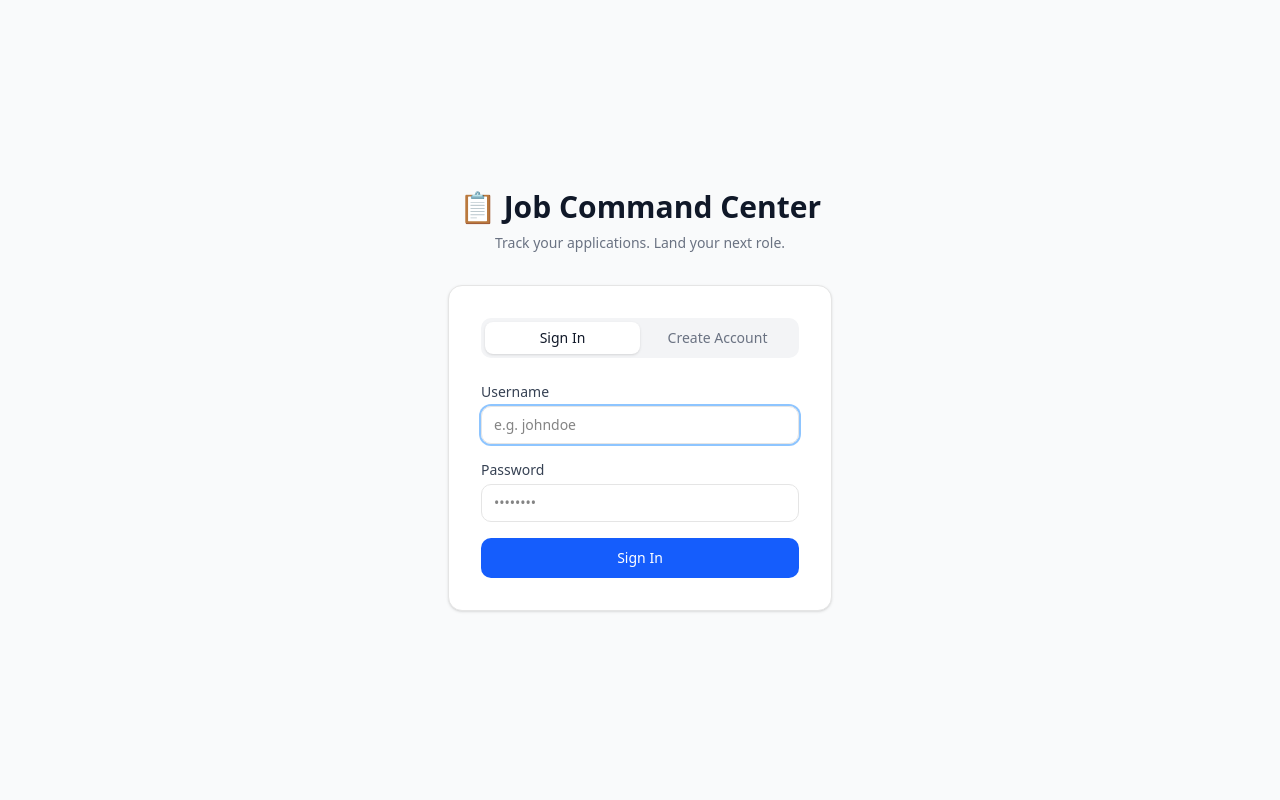
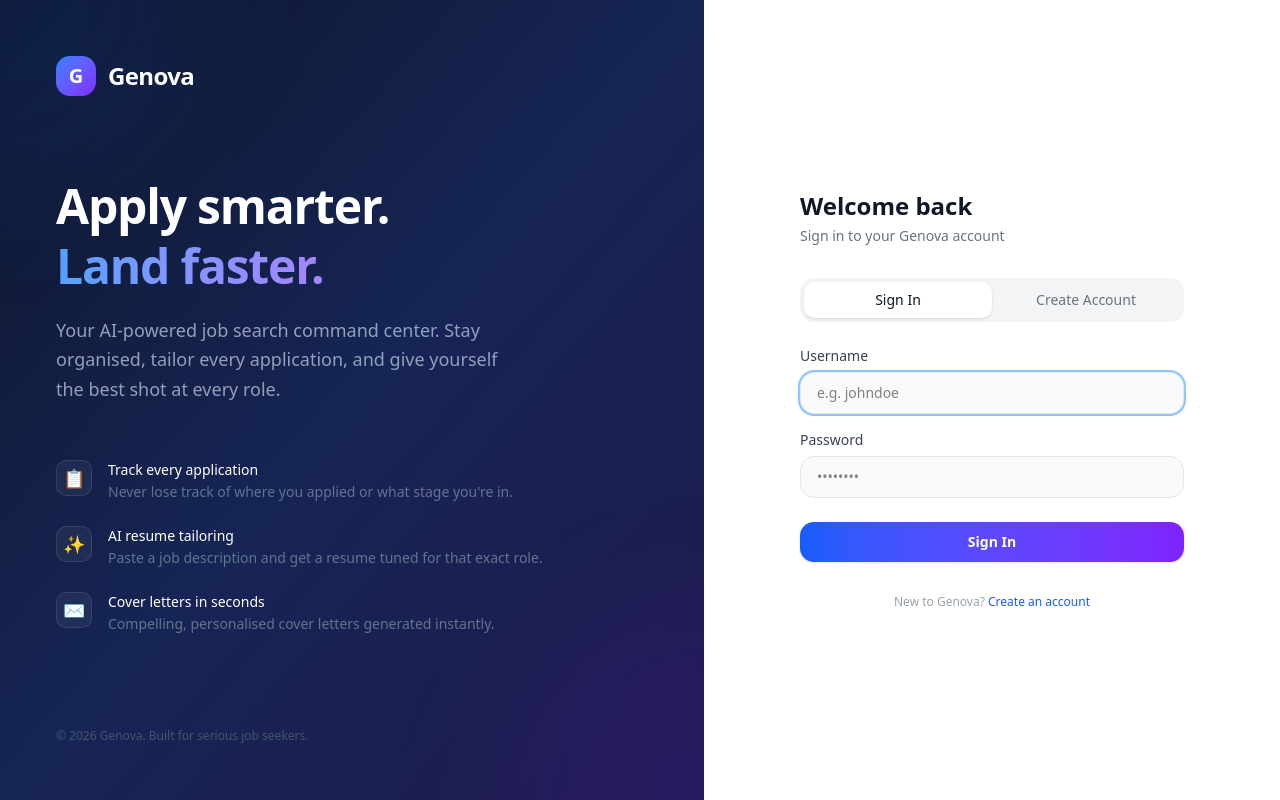
Before and after one commit to MorsH14/apply-ai, a Next.js app: page /login in a window 1280 px wide. Built offline with nearby package versions, Linux system fonts and the light colour scheme.

Commit message:
app name update

```diff
--- a/app/layout.tsx
+++ b/app/layout.tsx
@@ -14,8 +14,8 @@ const geistMono = Geist_Mono({
 });
 
 export const metadata: Metadata = {
-  title: "Job Command Center",
-  description: "Track your job applications and tailor your resume with AI",
+  title: "Genova — Apply smarter. Land faster.",
+  description: "Your AI-powered job search command center. Track applications, tailor your resume, and generate cover letters instantly.",
 };
 
 export default function RootLayout({
--- a/app/login/page.tsx
+++ b/app/login/page.tsx
@@ -3,6 +3,25 @@
 import { useState } from "react";
 import { signIn } from "next-auth/react";
 import { useRouter } from "next/navigation";
+
+const FEATURES = [
+  { icon: "📋", title: "Track every application", desc: "Never lose track of where you applied or what stage you're in." },
+  { icon: "✨", title: "AI resume tailoring", desc: "Paste a job description and get a resume tuned for that exact role." },
+  { icon: "✉️", title: "Cover letters in seconds", desc: "Compelling, personalised cover letters generated instantly." },
+];
+
+function GenovaLogo({ size = "md" }: { size?: "sm" | "md" | "lg" }) {
+  const box = size === "lg" ? "w-12 h-12 text-2xl rounded-2xl" : size === "sm" ? "w-8 h-8 text-base rounded-xl" : "w-10 h-10 text-xl rounded-xl";
+  const text = size === "lg" ? "text-3xl" : size === "sm" ? "text-lg" : "text-2xl";
+  return (
+    <div className="flex items-center gap-3">
+      <div className={`${box} bg-gradient-to-br from-blue-500 to-violet-600 flex items-center justify-center text-white font-bold shrink-0`}>
+        G
+      </div>
+      <span className={`${text} font-bold tracking-tight`}>Genova</span>
+    </div>
+  );
+}
 
 export default function LoginPage() {
   const router = useRouter();
@@ -31,12 +50,7 @@ export default function LoginPage() {
       }
     }
 
-    const result = await signIn("credentials", {
-      username,
-      password,
-      redirect: false,
-    });
-
+    const result = await signIn("credentials", { username, password, redirect: false });
     if (result?.error) {
       setError("Invalid username or password");
       setLoading(false);
@@ -46,39 +60,97 @@ export default function LoginPage() {
   };
 
   return (
-    <div className="min-h-screen bg-gray-50 flex items-center justify-center px-4">
-      <div className="w-full max-w-sm">
+    <div className="min-h-screen flex">
+
+      {/* ── Left: Brand panel (desktop only) ── */}
+      <div className="hidden lg:flex lg:w-[55%] bg-gradient-to-br from-slate-900 via-blue-950 to-indigo-950 flex-col justify-between p-14 relative overflow-hidden">
+
+        {/* Background glow */}
+        <div className="absolute top-0 left-0 w-96 h-96 bg-blue-600/10 rounded-full blur-3xl -translate-x-1/2 -translate-y-1/2 pointer-events-none" />
+        <div className="absolute bottom-0 right-0 w-96 h-96 bg-violet-600/10 rounded-full blur-3xl translate-x-1/2 translate-y-1/2 pointer-events-none" />
+
+        <div className="relative z-10">
           {/* Logo */}
-        <div className="text-center mb-8">
-          <h1 className="text-3xl font-bold text-gray-900">📋 Job Command Center</h1>
-          <p className="text-gray-500 mt-2 text-sm">Track your applications. Land your next role.</p>
+          <div className="text-white">
+            <GenovaLogo size="md" />
           </div>
 
-        {/* Card */}
-        <div className="bg-white rounded-xl border shadow-sm p-8">
+          {/* Hero text */}
+          <div className="mt-20">
+            <h1 className="text-5xl font-bold text-white leading-tight tracking-tight">
+              Apply smarter.<br />
+              <span className="bg-gradient-to-r from-blue-400 to-violet-400 bg-clip-text text-transparent">
+                Land faster.
+              </span>
+            </h1>
+            <p className="text-slate-400 mt-5 text-lg leading-relaxed max-w-md">
+              Your AI-powered job search command center. Stay organised, tailor every application, and give yourself the best shot at every role.
+            </p>
+          </div>
+
+          {/* Features */}
+          <div className="mt-14 space-y-6">
+            {FEATURES.map(f => (
+              <div key={f.title} className="flex items-start gap-4">
+                <div className="w-9 h-9 rounded-lg bg-white/5 border border-white/10 flex items-center justify-center text-lg shrink-0">
+                  {f.icon}
+                </div>
+                <div>
+                  <p className="text-white font-medium text-sm">{f.title}</p>
+                  <p className="text-slate-500 text-sm mt-0.5">{f.desc}</p>
+                </div>
+              </div>
+            ))}
+          </div>
+        </div>
+
+        {/* Bottom */}
+        <p className="relative z-10 text-slate-600 text-xs">
+          © {new Date().getFullYear()} Genova. Built for serious job seekers.
+        </p>
+      </div>
+
+      {/* ── Right: Form panel ── */}
+      <div className="w-full lg:w-[45%] flex items-center justify-center bg-white px-6 py-12">
+        <div className="w-full max-w-sm">
+
+          {/* Mobile logo */}
+          <div className="lg:hidden mb-10 text-gray-900">
+            <GenovaLogo size="md" />
+            <p className="text-gray-500 text-sm mt-3">Apply smarter. Land faster.</p>
+          </div>
+
+          {/* Heading */}
+          <h2 className="text-2xl font-bold text-gray-900">
+            {mode === "login" ? "Welcome back" : "Create your account"}
+          </h2>
+          <p className="text-gray-500 text-sm mt-1 mb-8">
+            {mode === "login"
+              ? "Sign in to your Genova account"
+              : "Join Genova and take control of your job search"}
+          </p>
+
           {/* Tabs */}
-          <div className="flex rounded-lg bg-gray-100 p-1 mb-6">
+          <div className="flex rounded-xl bg-gray-100 p-1 mb-6">
+            {(["login", "register"] as const).map(m => (
               <button
-              onClick={() => { setMode("login"); setError(""); }}
-              className={`flex-1 py-1.5 text-sm font-medium rounded-md transition-all ${
-                mode === "login" ? "bg-white shadow text-gray-900" : "text-gray-500 hover:text-gray-700"
+                key={m}
+                onClick={() => { setMode(m); setError(""); }}
+                className={`flex-1 py-2 text-sm font-medium rounded-lg transition-all ${
+                  mode === m
+                    ? "bg-white shadow-sm text-gray-900"
+                    : "text-gray-500 hover:text-gray-700"
                 }`}
               >
-              Sign In
+                {m === "login" ? "Sign In" : "Create Account"}
               </button>
-            <button
-              onClick={() => { setMode("register"); setError(""); }}
-              className={`flex-1 py-1.5 text-sm font-medium rounded-md transition-all ${
-                mode === "register" ? "bg-white shadow text-gray-900" : "text-gray-500 hover:text-gray-700"
-              }`}
-            >
-              Create Account
-            </button>
+            ))}
           </div>
 
+          {/* Form */}
           <form onSubmit={handleSubmit} className="space-y-4">
             <div>
-              <label className="block text-sm font-medium text-gray-700 mb-1">Username</label>
+              <label className="block text-sm font-medium text-gray-700 mb-1.5">Username</label>
               <input
                 type="text"
                 value={username}
@@ -86,41 +158,52 @@ export default function LoginPage() {
                 placeholder="e.g. johndoe"
                 required
                 autoFocus
-                className="w-full px-3 py-2 border rounded-lg focus:outline-none focus:ring-2 focus:ring-blue-300 text-sm"
+                className="w-full px-4 py-2.5 border border-gray-200 rounded-xl focus:outline-none focus:ring-2 focus:ring-blue-300 text-sm bg-gray-50"
               />
             </div>
 
             <div>
-              <label className="block text-sm font-medium text-gray-700 mb-1">Password</label>
+              <label className="block text-sm font-medium text-gray-700 mb-1.5">Password</label>
               <input
                 type="password"
                 value={password}
                 onChange={e => setPassword(e.target.value)}
                 placeholder={mode === "register" ? "At least 6 characters" : "••••••••"}
                 required
-                className="w-full px-3 py-2 border rounded-lg focus:outline-none focus:ring-2 focus:ring-blue-300 text-sm"
+                className="w-full px-4 py-2.5 border border-gray-200 rounded-xl focus:outline-none focus:ring-2 focus:ring-blue-300 text-sm bg-gray-50"
               />
             </div>
 
             {error && (
-              <p className="text-sm text-red-600 bg-red-50 border border-red-200 rounded-lg px-3 py-2">
-                {error}
-              </p>
+              <div className="flex items-start gap-2 text-sm text-red-600 bg-red-50 border border-red-100 rounded-xl px-4 py-3">
+                <span className="shrink-0">⚠️</span>
+                <span>{error}</span>
+              </div>
             )}
 
             <button
               type="submit"
               disabled={loading}
-              className="w-full bg-blue-600 text-white py-2.5 rounded-lg hover:bg-blue-700 font-medium text-sm disabled:opacity-50 transition-colors"
+              className="w-full bg-gradient-to-r from-blue-600 to-violet-600 text-white py-2.5 rounded-xl hover:from-blue-700 hover:to-violet-700 font-semibold text-sm disabled:opacity-50 transition-all shadow-sm mt-2"
             >
               {loading
-                ? mode === "login" ? "Signing in..." : "Creating account..."
-                : mode === "login" ? "Sign In" : "Create Account"
-              }
+                ? (mode === "login" ? "Signing in..." : "Creating account...")
+                : (mode === "login" ? "Sign In" : "Create Account")}
             </button>
           </form>
+
+          <p className="text-center text-xs text-gray-400 mt-8">
+            {mode === "login" ? "New to Genova? " : "Already have an account? "}
+            <button
+              onClick={() => { setMode(mode === "login" ? "register" : "login"); setError(""); }}
+              className="text-blue-600 hover:underline font-medium"
+            >
+              {mode === "login" ? "Create an account" : "Sign in"}
+            </button>
+          </p>
         </div>
       </div>
+
     </div>
   );
 }
--- a/app/page.tsx
+++ b/app/page.tsx
@@ -244,26 +244,37 @@ export default function Home() {
       <div className="max-w-5xl mx-auto px-4 py-6 sm:px-6">
 
         {/* Header */}
-        <div className="flex items-start justify-between gap-3 mb-6">
-          <div>
-            <h1 className="text-2xl sm:text-3xl font-bold text-gray-900">Job Command Center</h1>
-            <p className="text-gray-500 mt-1 text-sm">{jobs.length} application{jobs.length !== 1 ? 's' : ''} tracked</p>
+        <div className="flex items-center justify-between gap-3 mb-6">
+          {/* Genova logo */}
+          <div className="flex items-center gap-3">
+            <div className="w-9 h-9 rounded-xl bg-gradient-to-br from-blue-500 to-violet-600 flex items-center justify-center text-white font-bold text-lg shrink-0 shadow-sm">
+              G
+            </div>
+            <div>
+              <h1 className="text-xl font-bold text-gray-900 leading-none">Genova</h1>
+              <p className="text-xs text-gray-400 mt-0.5">{jobs.length} application{jobs.length !== 1 ? 's' : ''} tracked</p>
+            </div>
           </div>
+
+          {/* Actions */}
           <div className="flex items-center gap-2 shrink-0">
             {session?.user?.name && (
-              <span className="hidden sm:block text-sm text-gray-500">
-                👤 {session.user.name}
+              <span className="hidden sm:flex items-center gap-1.5 text-sm text-gray-500 bg-gray-100 px-3 py-1.5 rounded-lg">
+                <span className="w-5 h-5 rounded-full bg-gradient-to-br from-blue-500 to-violet-600 flex items-center justify-center text-white text-xs font-bold">
+                  {session.user.name[0].toUpperCase()}
+                </span>
+                {session.user.name}
               </span>
             )}
             <button
               onClick={() => { setShowAddForm(!showAddForm); setEditingId(null); }}
-              className="bg-blue-600 text-white px-4 py-2 rounded-lg hover:bg-blue-700 font-medium text-sm"
+              className="bg-gradient-to-r from-blue-600 to-violet-600 text-white px-4 py-2 rounded-lg hover:from-blue-700 hover:to-violet-700 font-medium text-sm shadow-sm"
             >
               + Add Job
             </button>
             <button
               onClick={() => signOut({ callbackUrl: '/login' })}
-              className="bg-gray-100 text-gray-600 px-3 py-2 rounded-lg hover:bg-gray-200 text-sm font-medium"
+              className="bg-gray-100 text-gray-500 px-3 py-2 rounded-lg hover:bg-gray-200 text-sm font-medium"
             >
               Sign out
             </button>
```
Lines whose indentation alone changed are shown as unchanged.
